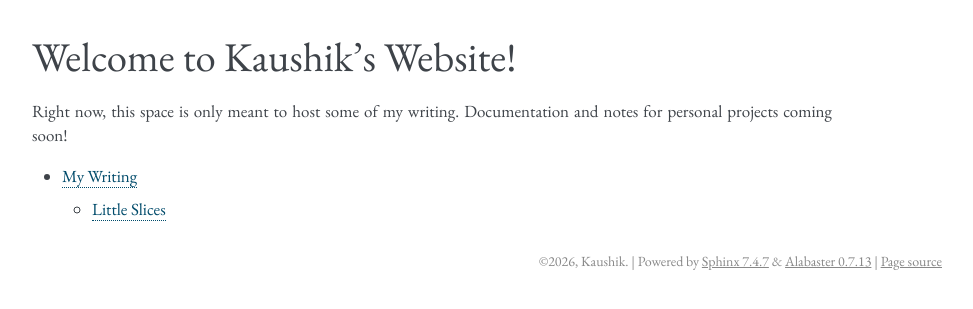
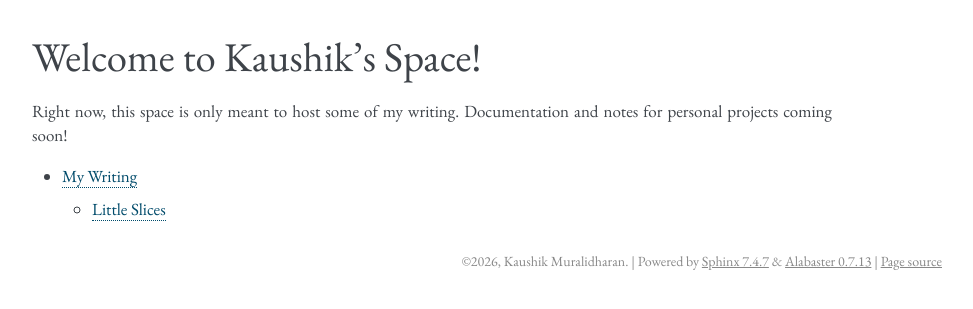
Before and after one commit to kausmik/kausmik.github.io, a Sphinx documentation site: the page built from docs/source/index.rst, in a window 1280 px wide. Shown: the top 309 px of the page, without its empty margins (168-1141 px from the left). Built offline with Sphinx 7.4.7, drawn with Linux system fonts in a browser that asks for light colours.

Commit message:
fix: the name, copyright notice, and author (#5)

```diff
--- a/docs/source/conf.py
+++ b/docs/source/conf.py
@@ -7,9 +7,9 @@ https://www.sphinx-doc.org/en/master/usage/configuration.html.
 # -- Project information -----------------------------------------------------
 # https://www.sphinx-doc.org/en/master/usage/configuration.html#project-information
 
-project = "Kaushik's Website"
-copyright = "2026, Kaushik"
-author = "Kaushik"
+project = "Kaushik's Space"
+copyright = "2026, Kaushik Muralidharan"
+author = "Kaushik Muralidharan"
 release = ""
 
 # -- General configuration ---------------------------------------------------
--- a/docs/source/index.rst
+++ b/docs/source/index.rst
@@ -1,5 +1,5 @@
-Welcome to Kaushik's Website!
-=============================
+Welcome to Kaushik's Space!
+===========================
 
 Right now, this space is only meant to host some of my writing. Documentation
 and notes for personal projects coming soon!
```
